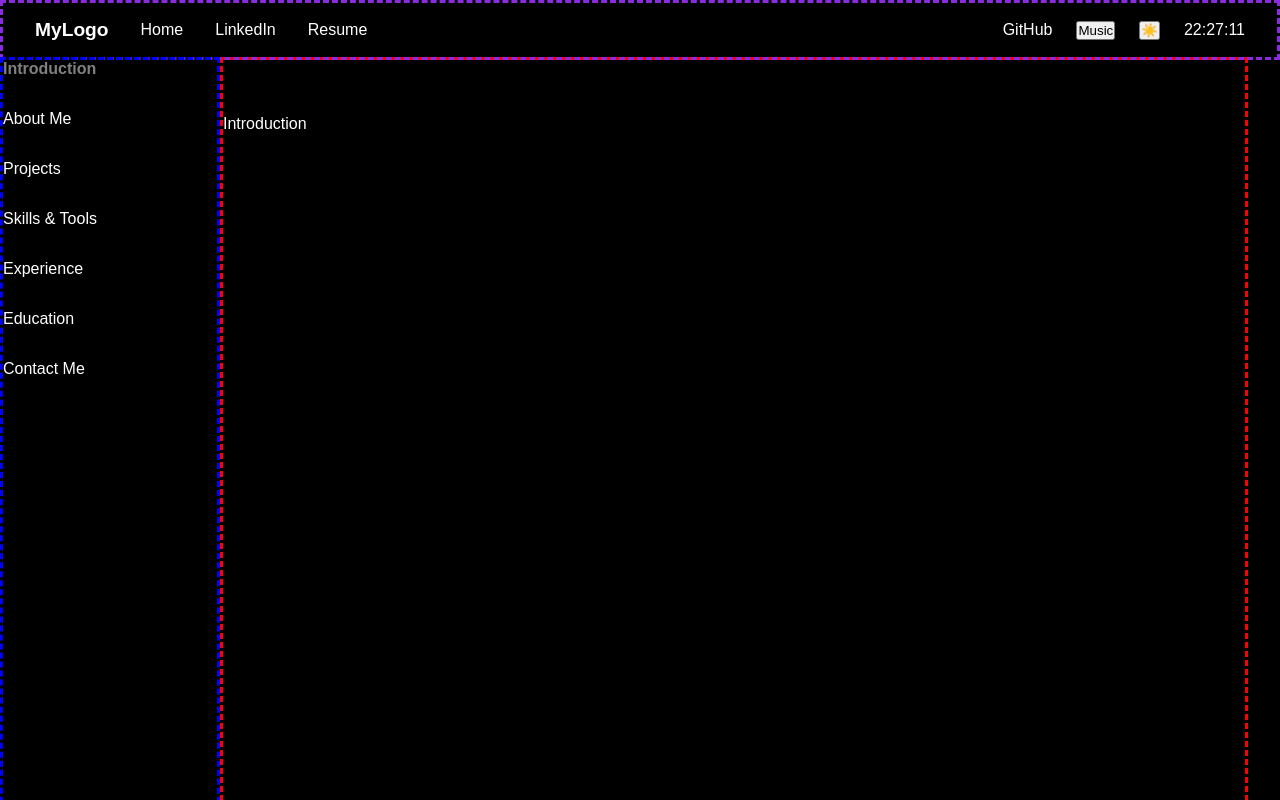
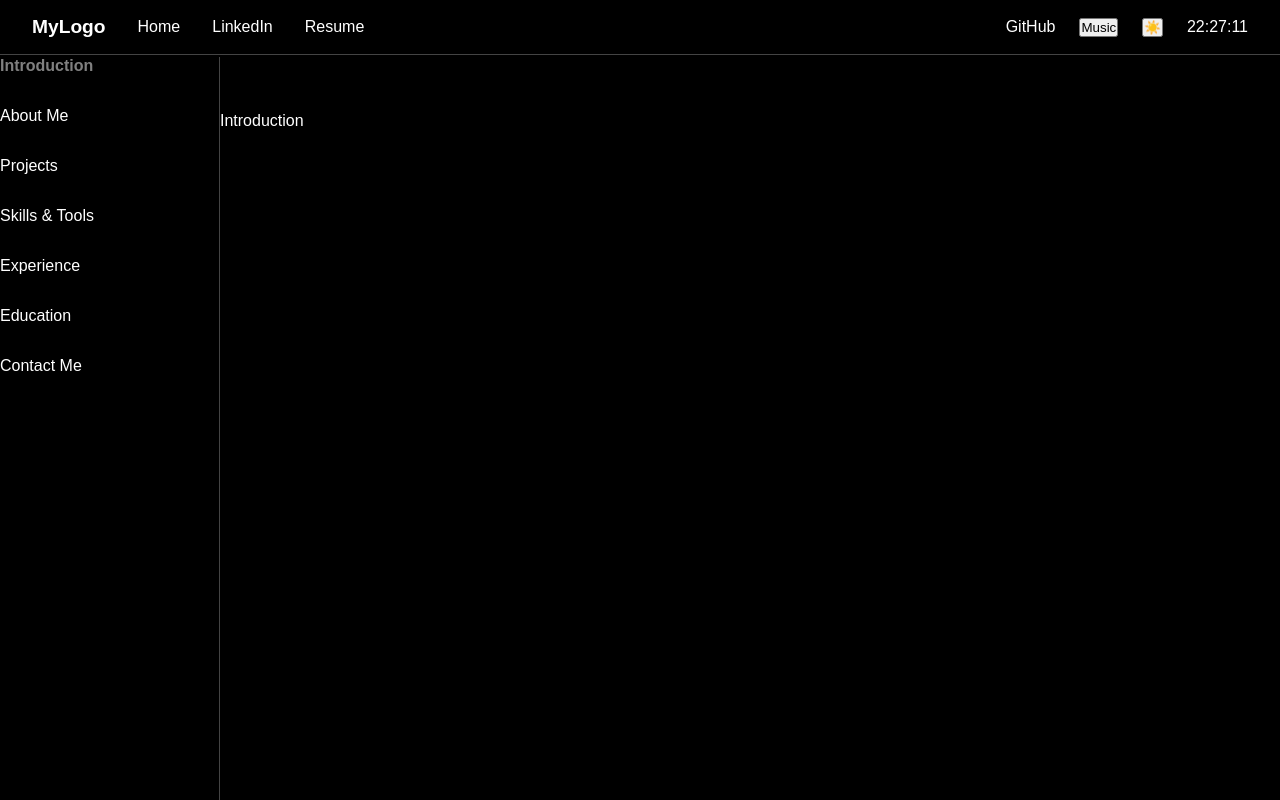
Before and after one commit to wade00000/My-Portfolio, a React (Vite) app: page / in a window 1280 px wide. Shown: the top 800 px of the page. Built offline with nearby package versions, Linux system fonts and the light colour scheme.

Commit message:
style: add borders to separate each component

```diff
--- a/src/App.css
+++ b/src/App.css
@@ -8,8 +8,7 @@
   align-items: center;
   padding: 1rem 2rem;
   background: var(--bg-color); /* Whatever your bg color is */
-  border-style: dashed;
-  border-color: blueviolet;
+
 }
 
 .nav-left {
@@ -26,7 +25,7 @@
 .container {
   display: flex;
   padding:  0rem 2rem;
-  background: var(--bg-color); /* Whatever your bg color is */
+  background: var(--bg-color);
 }
 
 .sidebar{
@@ -39,14 +38,13 @@
   width: 220px;
   height: 100vh;
   gap: 2rem; /* Space between items */
-  border-style: dashed;
-  border-color: blue;
+
 }
 
 .sidebar .active {
   color:grey;
   font-weight: bold;
-  /* whatever makes it stand out */
+
 }
 .content {
   display: flex;
@@ -54,9 +52,7 @@
   margin-top: 57px;
   flex-direction: column;
   flex: 1;
-  border-color: red;
   gap: 1.5rem;
-  border-style: dashed;
 }
 
 section {
@@ -87,3 +83,18 @@ a {
   color: white;
   min-height: 100vh;
 }
+
+.dark .navbar {
+  border-bottom: 1px solid #444;
+}
+
+.light .navbar {
+  border-bottom: 1px solid #ddd;
+}
+.dark .sidebar {
+  border-right: 1px solid #444;
+}
+
+.light .sidebar {
+  border-right: 1px solid #ddd;
+}
```
